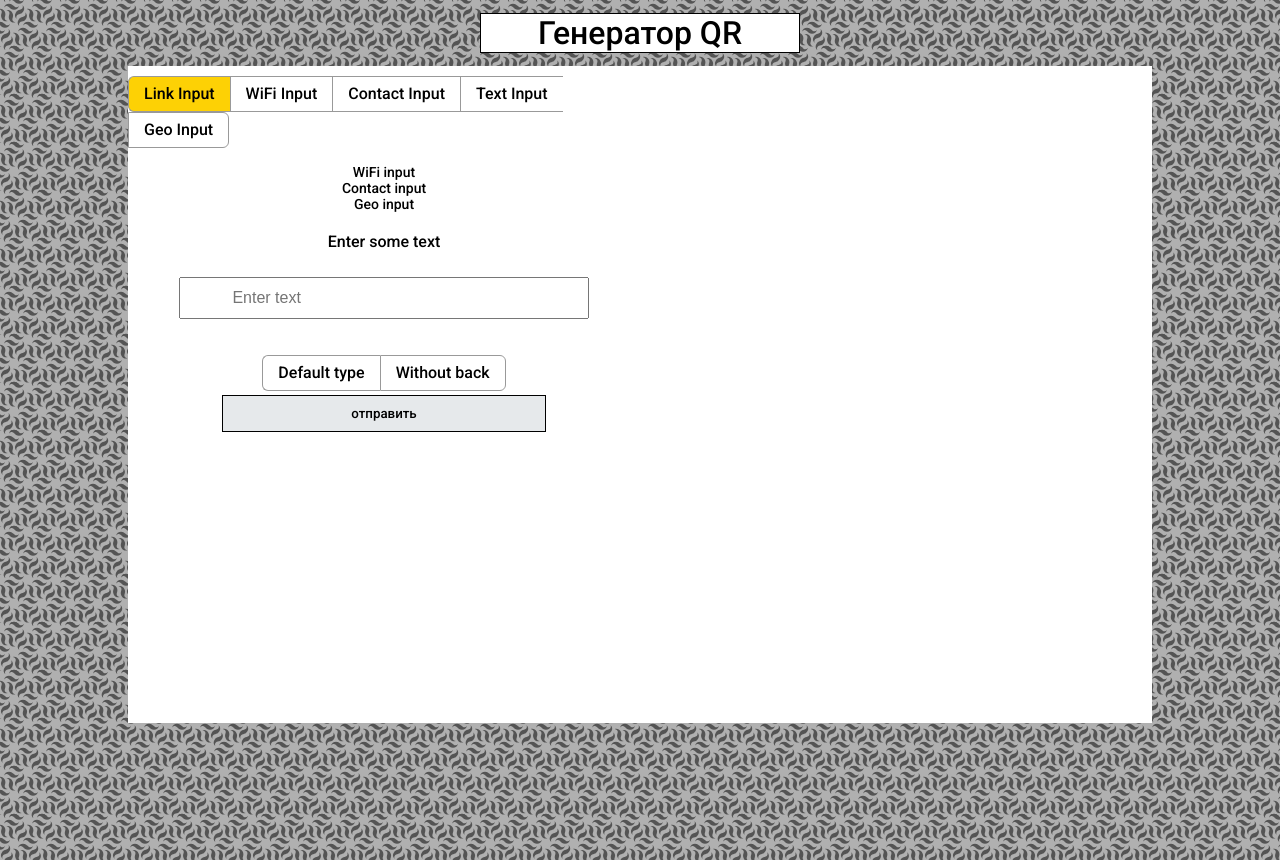
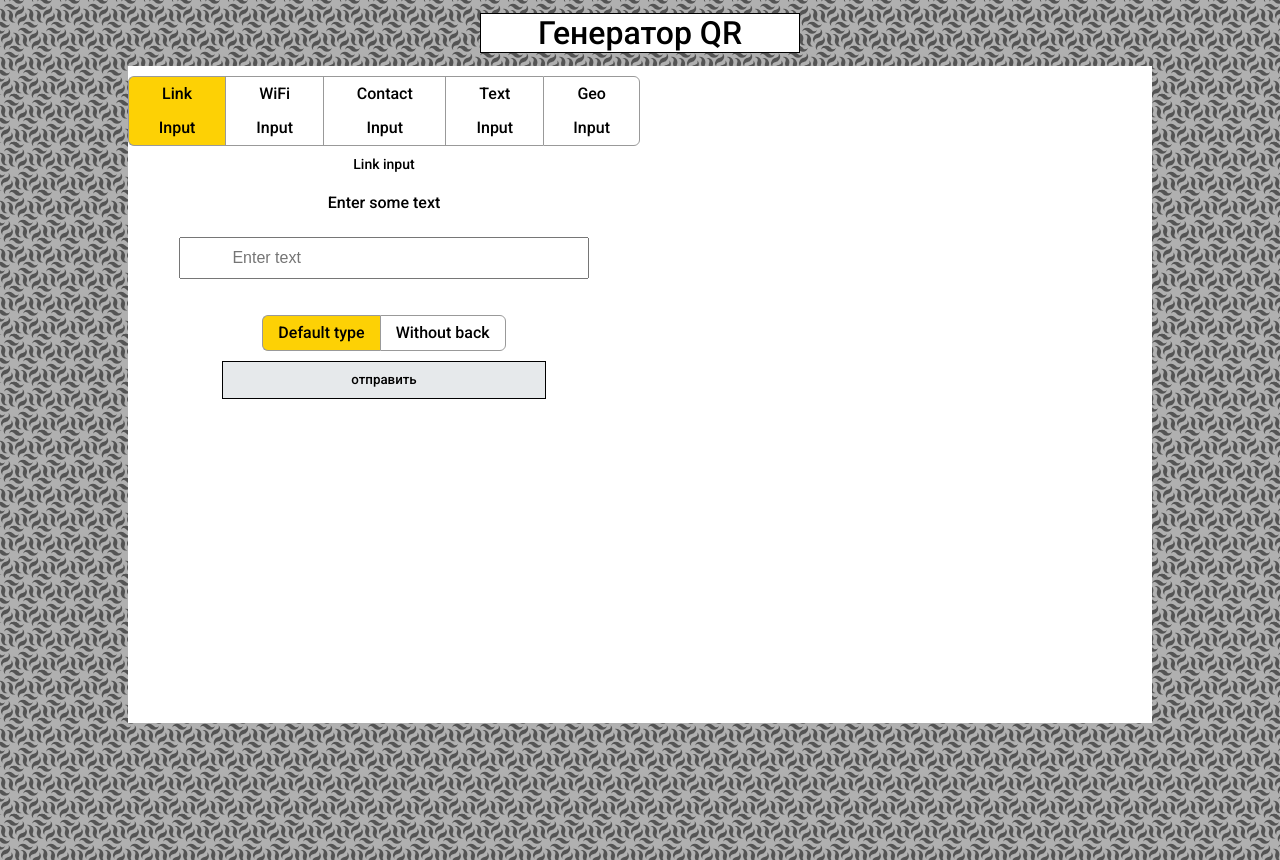
Before and after one commit to semyonbo/Phystech-QR, a Flask app: page /code in a window 1280 px wide. Shown: the part 79-939 px from the top of the page. Run offline with Flask 2, Linux system fonts and the light colour scheme; some libraries are stand-ins or nearby versions.

Commit message:
Come changes

```diff
--- a/Flask-site/static/styles/class.css
+++ b/Flask-site/static/styles/class.css
@@ -86,10 +86,12 @@ p{
 }
 
 .form_radio_group {
-	display: inline-block;
+	display: flex;
+    align-items: center;
+    justify-content: center;
 	overflow: hidden;
     margin-top: 2%;
-
+    margin-bottom: 2%;
 }
 .form_radio_group-item {
 	display: inline-block;
--- a/Flask-site/templates/code.html
+++ b/Flask-site/templates/code.html
@@ -31,26 +31,68 @@
 		                <label for="geo">Geo Input</label>
 	                </div>
                 </div>
+                <script>
+                    $('input[type=radio][name=radio]').change(function() {
+                        if (this.value == '1') {
+                            document.getElementById("link_form").style.display= '';
+                            document.getElementById("wifi_form").style.display= 'none';
+                            document.getElementById("contact_form").style.display='none';
+                            document.getElementById("text_form").style.display='none';
+                            document.getElementById("geo_form").style.display='none';
+                            }
+                        else if (this.value == '2') {
+                            document.getElementById("link_form").style.display= 'none';
+                            document.getElementById("wifi_form").style.display= '';
+                            document.getElementById("contact_form").style.display='none';
+                            document.getElementById("text_form").style.display='none';
+                            document.getElementById("geo_form").style.display='none';
+                            }
+                        else if (this.value == '3') {
+                            document.getElementById("link_form").style.display= 'none';
+                            document.getElementById("wifi_form").style.display= 'none';
+                            document.getElementById("contact_form").style.display='';
+                            document.getElementById("text_form").style.display='none';
+                            document.getElementById("geo_form").style.display='none';
+                            }
+                        else if (this.value == '4') {
+                            document.getElementById("link_form").style.display= 'none';
+                            document.getElementById("wifi_form").style.display= 'none';
+                            document.getElementById("contact_form").style.display='none';
+                            document.getElementById("text_form").style.display='';
+                            document.getElementById("geo_form").style.display='none';
+                            }
+                        else if (this.value == '5') {
+                            document.getElementById("link_form").style.display= 'none';
+                            document.getElementById("wifi_form").style.display= 'none';
+                            document.getElementById("contact_form").style.display='none';
+                            document.getElementById("text_form").style.display='none';
+                            document.getElementById("geo_form").style.display='';
+                            }
+                        });
+                </script>
                 <div>
                 <form action="#" method="POST">
-                    <div id="link_form" style="visibility: hidden">
+                    <div id="link_form" class="form_inputs">
                         <p>Link input</p>
                     </div>
-                    <div class="wifi_form">
+                    <div id="wifi_form" class="form_inputs" style="display: none">
                         <p>WiFi input</p>
                     </div>
-                    <div class="contact_form">
+                    <div id="contact_form" class="form_inputs" style="display: none">
                         <p>Contact input</p>
                     </div>
-                    <div class="geo_form">
+                    <div id="text_form" class="form_inputs" style="display: none">
+                        <p>Text input</p>
+                    </div>
+                    <div id="geo_form" class="form_inputs" style="display: none">
                         <p>Geo input</p>
                     </div>
                     <div class="fromtext">
                         <label for="QR_inp">Enter some text</label>
-                        <input type="text" class="form-control" id="QR_inp"  placeholder="Enter text" name="QR_inp">
+                        <input type="text" id="QR_inp"  placeholder="Enter text" name="QR_inp" required>
                         <div class="form_radio_group">
                             <div class="form_radio_group-item">
-                                <input type="radio" class="check_box" id="type_default" name="type" value="default">
+                                <input type="radio" class="check_box" id="type_default" name="type" value="default" checked>
                                 <label for="type_default"> Default type</label>
                             </div>
                             <div class="form_radio_group-item">
--- a/Flask-site/templates/index.html
+++ b/Flask-site/templates/index.html
@@ -22,9 +22,10 @@
         // if the current path is like this link, make it active
             if($this.attr('href').indexOf(current) !== -1){
                 $this.addClass('active');
-        }
-    })
-})</script>
+                }
+            })
+        })</script>
+    <script src="https://ajax.googleapis.com/ajax/libs/jquery/3.6.0/jquery.min.js"></script>
 </head>
 <body>
  <header>
```
